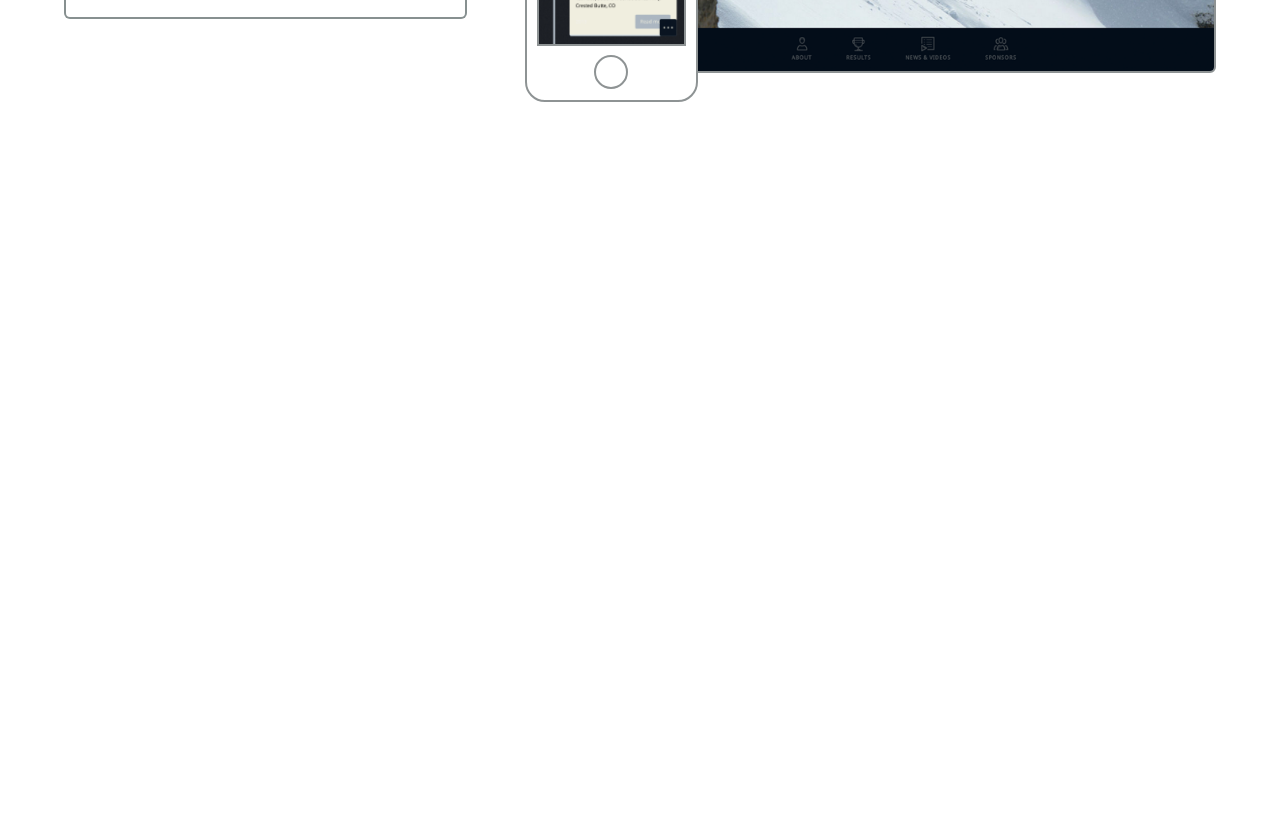
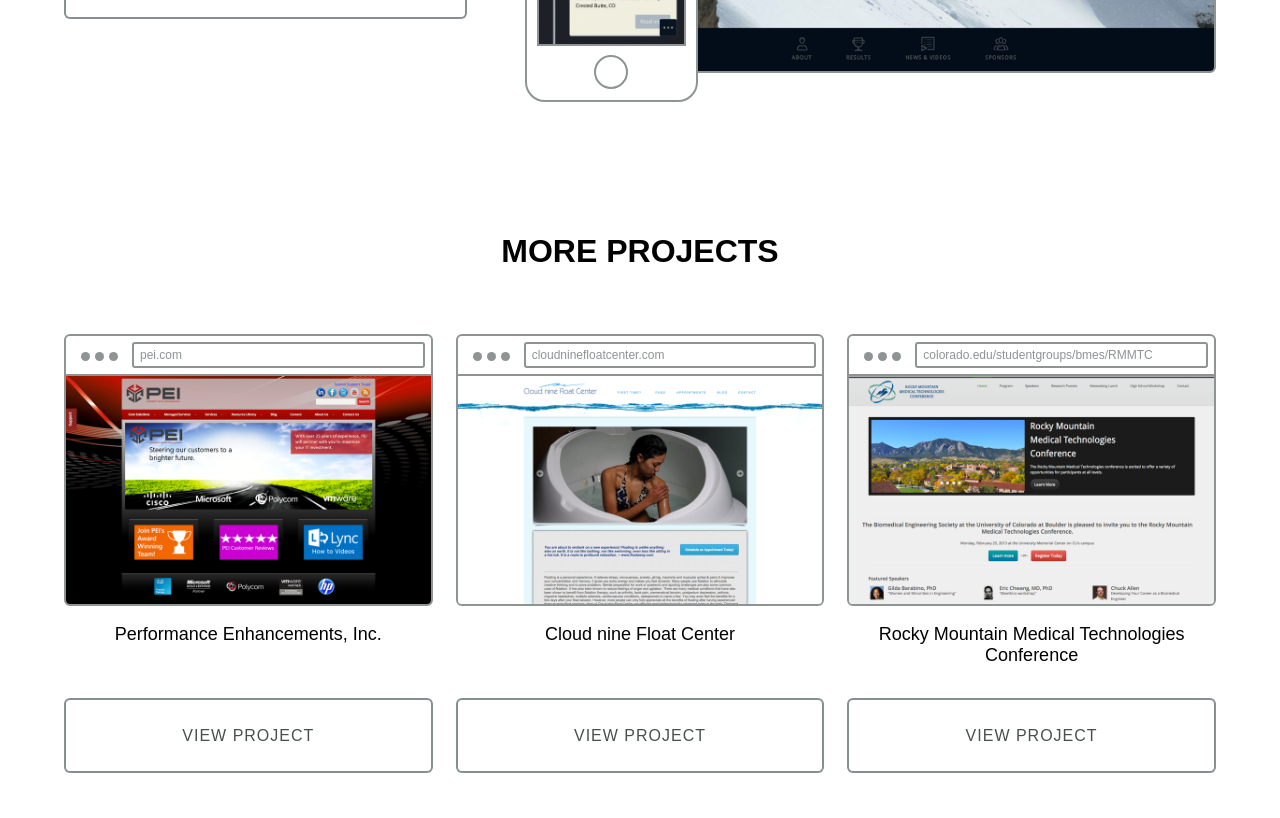
Before and after one commit to klesht/KevinLesht_Portfolio, a PHP site: page / in a window 1280 px wide. Shown: the part 2226-3044 px from the top of the page. Before the commit the page ends 2328 px from the top, so only its background shows below. Run offline with PHP 8.4, Linux system fonts and the light colour scheme; some libraries are stand-ins or nearby versions.

Commit message:
Home page more project previews in place

```diff
--- a/index.html
+++ b/index.html
@@ -82,7 +82,7 @@
 
 						</div>
 
-						<div class="browser">
+						<div class="browser browser--small">
 
 							<div class="top">
 
@@ -139,7 +139,7 @@
 
 						</div>
 
-						<div class="browser">
+						<div class="browser browser--small">
 
 							<div class="top">
 
@@ -196,7 +196,7 @@
 
 						</div>
 
-						<div class="browser">
+						<div class="browser browser--small">
 
 							<div class="top">
 
@@ -225,6 +225,69 @@
 
 			</ul>
 
+			<h2 class="section-heading">More Projects</h2>
+
+			<ul class="more-projects container">
+
+				<li>
+
+					<div class="browser browser--large">
+
+						<div class="top">
+							<ul><li></li><li></li><li></li></ul>
+							<span>pei.com</span>
+
+						</div>
+
+						<img src="images/projects/pei/pei_browser.png" alt="PEI Browser Preview" />
+
+					</div>
+
+					<h3>Performance Enhancements, Inc.</h3>
+					<a href="#" class="button button--large">View Project</a>
+
+				</li>
+
+				<li>
+
+					<div class="browser browser--large">
+
+						<div class="top">
+							<ul><li></li><li></li><li></li></ul>
+							<span>cloudninefloatcenter.com</span>
+
+						</div>
+
+						<img src="images/projects/cnine/cnine_browser.png" alt="Cloud nine Float Center Browser Preview" />
+
+					</div>
+
+					<h3>Cloud nine Float Center</h3>
+					<a href="#" class="button button--large">View Project</a>
+
+				</li>
+
+				<li>
+
+					<div class="browser browser--large">
+
+						<div class="top">
+							<ul><li></li><li></li><li></li></ul>
+							<span>colorado.edu/studentgroups/bmes/RMMTC</span>
+
+						</div>
+
+						<img src="images/projects/rmmtc/rmmtc_browser.png" alt="RMMTC Browser Preview" />
+
+					</div>
+
+					<h3>Rocky Mountain Medical Technologies Conference</h3>
+					<a href="#" class="button button--large">View Project</a>
+
+				</li>
+
+			</ul>
+
 		</section>
 
 	</main>
--- a/scss/_projects.scss
+++ b/scss/_projects.scss
@@ -40,6 +40,25 @@
 				font-weight: 300;
 				margin-bottom: 2em;
 			}
+		}
+	}
+}
+
+.more-projects {
+	list-style: none;
+	padding: 0;
+	li {
+		@include column(.32);
+		margin: 0 2% 2.8em 0;
+		&:nth-child(3n) {
+			margin-right: 0;
+		}
+
+		h3 {
+			text-align: center;
+			font-size: em(18);
+			font-weight: 400;
+			height: em(50);
 		}
 	}
 }
@@ -115,7 +134,6 @@
 	position: relative;
 	border-radius: 6px;
 	border: 2px solid #8e9394;
-	width: 90%;
 	img {
 		max-width: 100%;
 		height: auto;
@@ -159,3 +177,12 @@
 		}
 	}
 }
+
+.browser--small {
+	width: 90%;
+}
+
+.browser--large {
+	width: 100%;
+	max-width: 780px;
+}
```
Also changed, not shown: scss/global.min.css, 1 other file.
